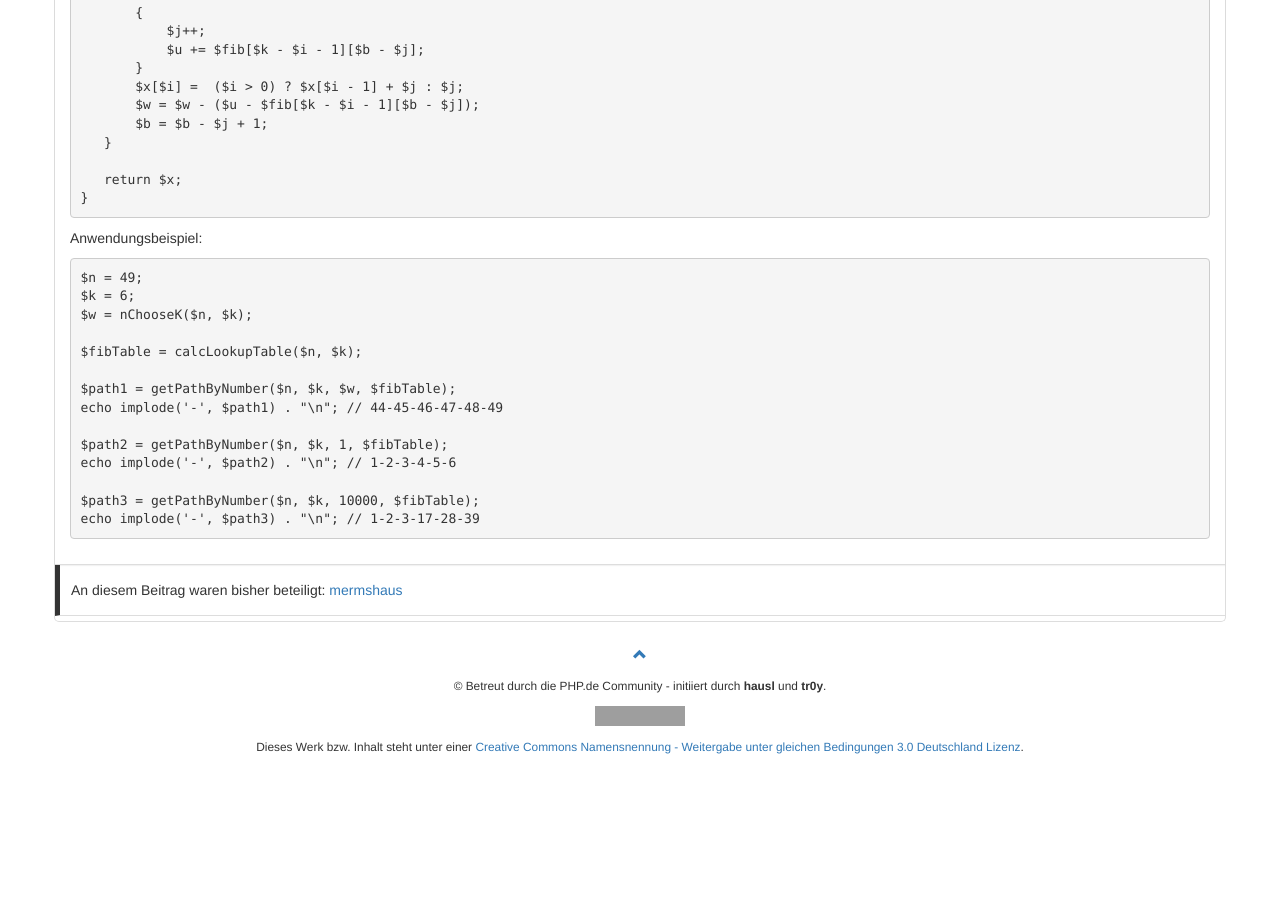
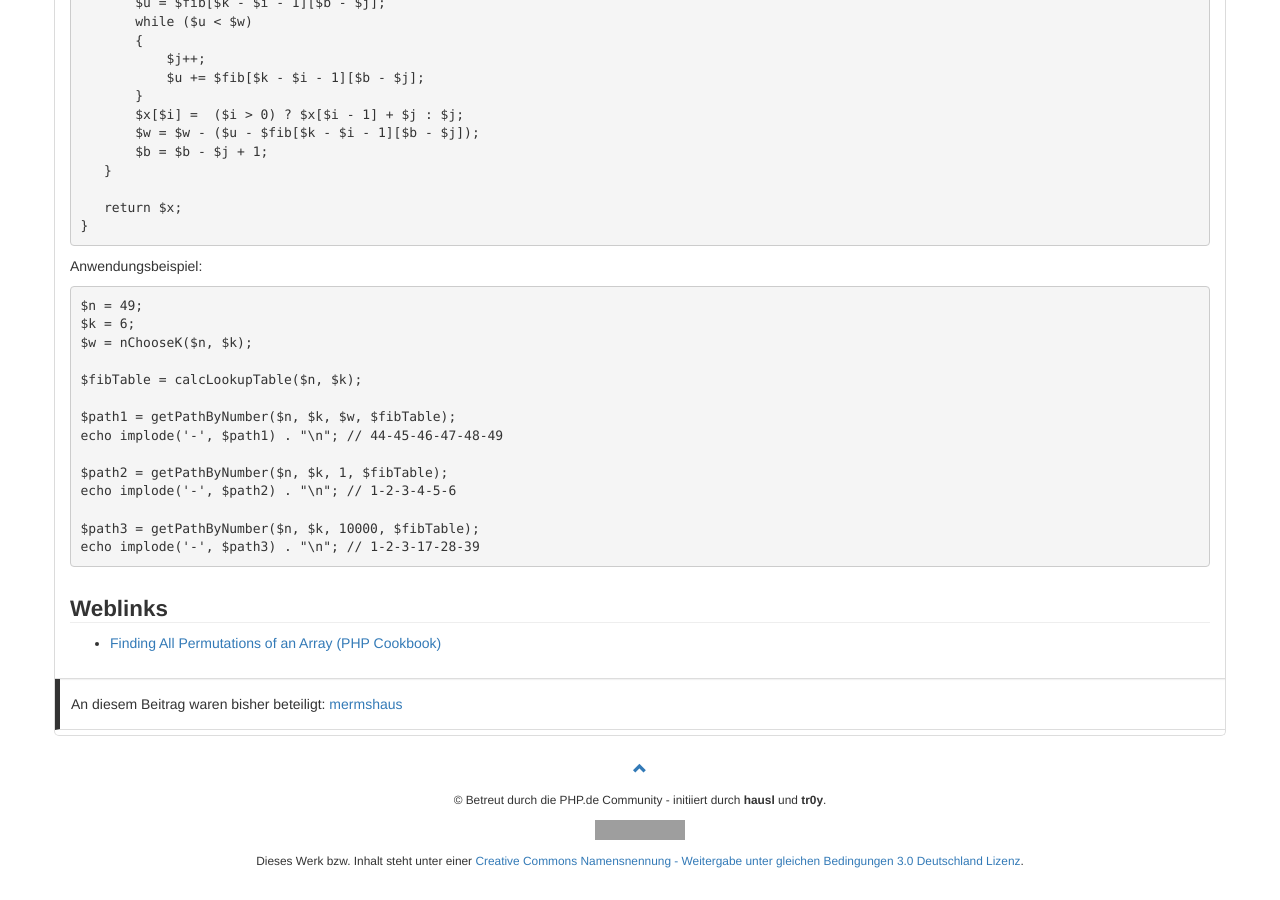
Before and after one commit to php-de/php-de.github.io, a Jekyll site: the page built from general/kombinatorik-loesungen.md, in a window 1280 px wide and 900 px high, scrolled down 4358 px. Built offline with Jekyll 4.4.1, drawn with Linux system fonts in a browser that asks for light colours; nearby versions of some CDN libraries; before the commit the page ends 5144 px from its top, so only the background shows below that; grey boxes are pictures that could not be loaded.

Commit message:
Kombinatorik - Fügt einen Weblink hinzu

```diff
--- a/general/kombinatorik-loesungen.md
+++ b/general/kombinatorik-loesungen.md
@@ -19,6 +19,9 @@ inhalt:
 
     -   name: "Alle Kombinationen einer bestimmten Anzahl der Elemente eines Arrays"
         anchor: alle-kombinationen-einer-bestimmten-anzahl-der-elemente-eines-arrays
+
+    -   name: "Weblinks"
+        anchor: weblinks
 
 entry-type: in-discussion
 ---
@@ -279,3 +282,9 @@ echo implode('-', $path2) . "\n"; // 1-2-3-4-5-6
 $path3 = getPathByNumber($n, $k, 10000, $fibTable);
 echo implode('-', $path3) . "\n"; // 1-2-3-17-28-39
 ~~~
+
+
+
+### Weblinks
+
+- [Finding All Permutations of an Array (PHP Cookbook)](http://docstore.mik.ua/orelly/webprog/pcook/ch04_26.htm)
```
